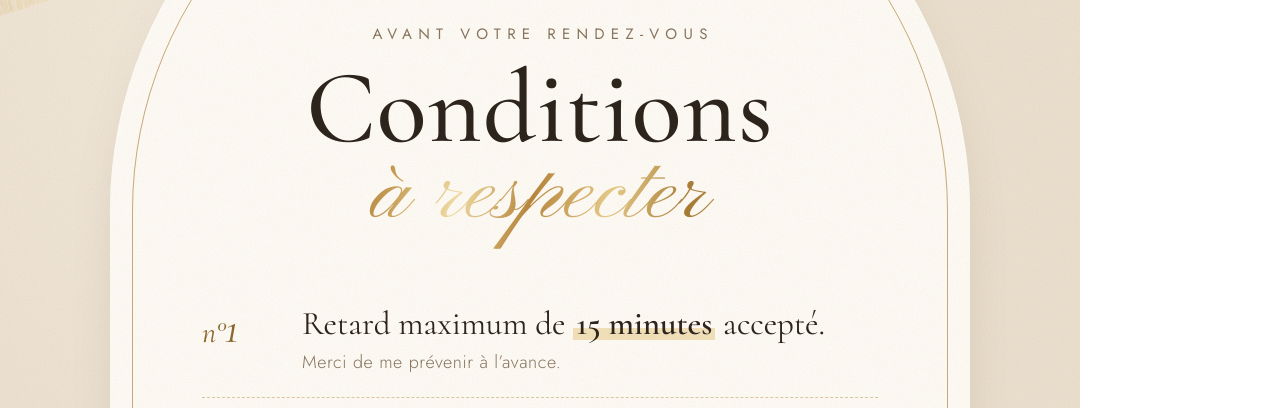
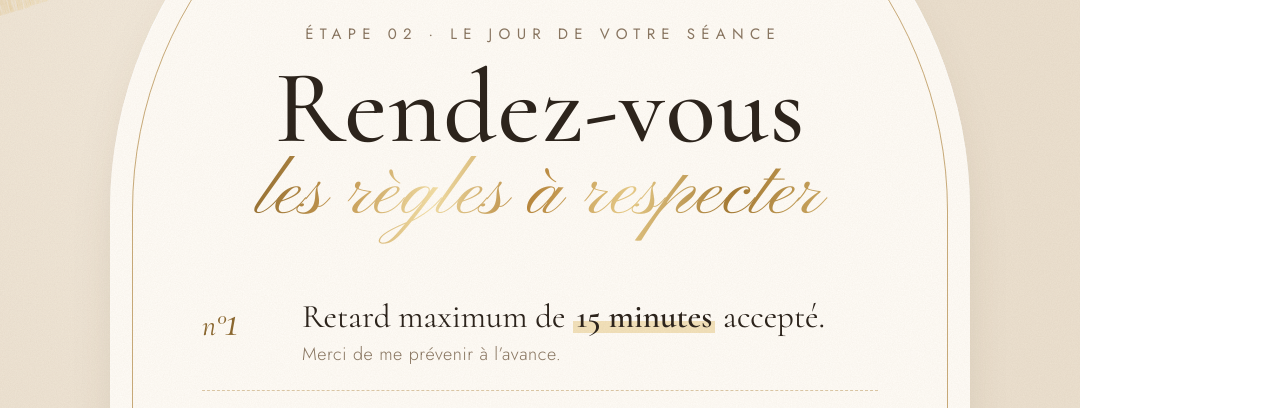
Before and after one commit to cttgkp6rg9-blip/Drop, a plain HTML site: page affiche/conditions-v3.html in a window 1280 px wide. Shown: the part 319-727 px from the top of the page. Drawn offline with Linux system fonts and the light colour scheme.

Commit message:
Affiches : titres explicites Réservation (étape 01) et Rendez-vous (étape 02)
Co-Authored-By: Claude Opus 5.5 <noreply@anthropic.com>
Claude-Session: https://claude.ai/code/session_01KJR1EYEtcL5ZzPzfnF4Kc2

```diff
--- a/affiche/conditions-v3.html
+++ b/affiche/conditions-v3.html
@@ -26,7 +26,7 @@
   .logo{height:120px}
   .kicker{margin-top:26px;font-family:'Jost';font-weight:400;font-size:15px;letter-spacing:.42em;color:var(--muted);padding-left:.42em}
   h1{margin-top:14px;font-weight:500;font-size:104px;line-height:.95;letter-spacing:.01em;text-align:center}
-  h1 em{display:block;font-family:'Pinyon Script';font-style:normal;font-weight:400;font-size:92px;margin-top:-6px;padding:0 20px 18px}
+  h1 em{display:block;font-family:'Pinyon Script';font-style:normal;font-weight:400;font-size:80px;margin-top:-2px;white-space:nowrap;padding:0 20px 18px}
 
   ul{list-style:none;width:100%;margin-top:22px}
   li{display:flex;gap:26px;align-items:flex-start;padding:24px 0}
@@ -66,8 +66,8 @@
   <div class="arch">
     <div class="inner">
       <img class="logo" src="logo-mb.png" alt="MB">
-      <div class="kicker">AVANT VOTRE RENDEZ-VOUS</div>
-      <h1>Conditions<em class="foil">à respecter</em></h1>
+      <div class="kicker">ÉTAPE 02 · LE JOUR DE VOTRE SÉANCE</div>
+      <h1>Rendez-vous<em class="foil">les règles à respecter</em></h1>
 
       <ul>
         <li><div class="k">n°<span>1</span></div>
```
Also changed, not shown: affiche/reservation.html (+3 -3 lines), affiche/MBLashes-01-reservation.jpg (added), affiche/MBLashes-02-rendez-vous.jpg (added), affiche/MBLashes-conditions-arche.jpg (deleted), affiche/MBLashes-reservation.jpg (deleted), 4 other files.
